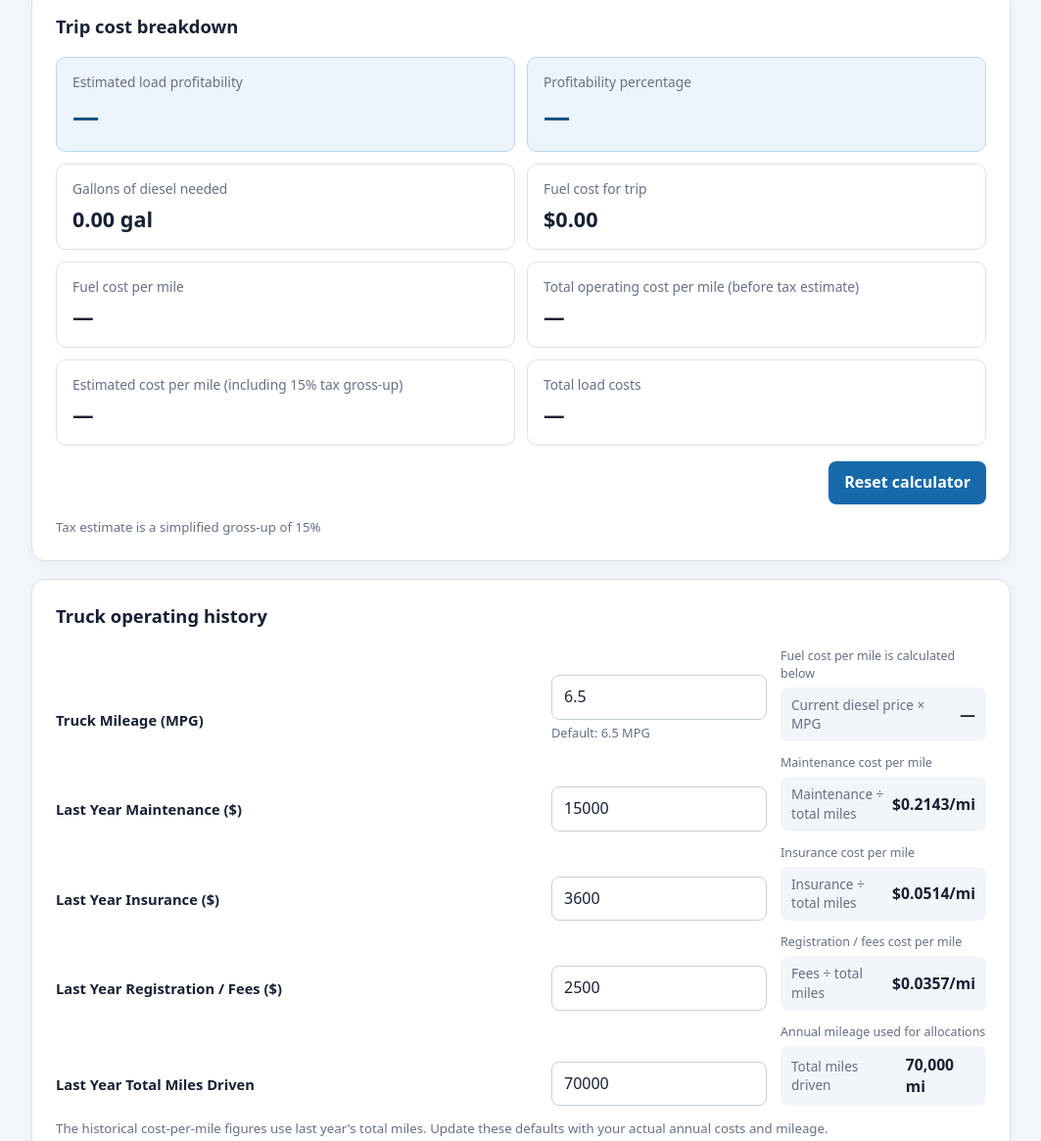
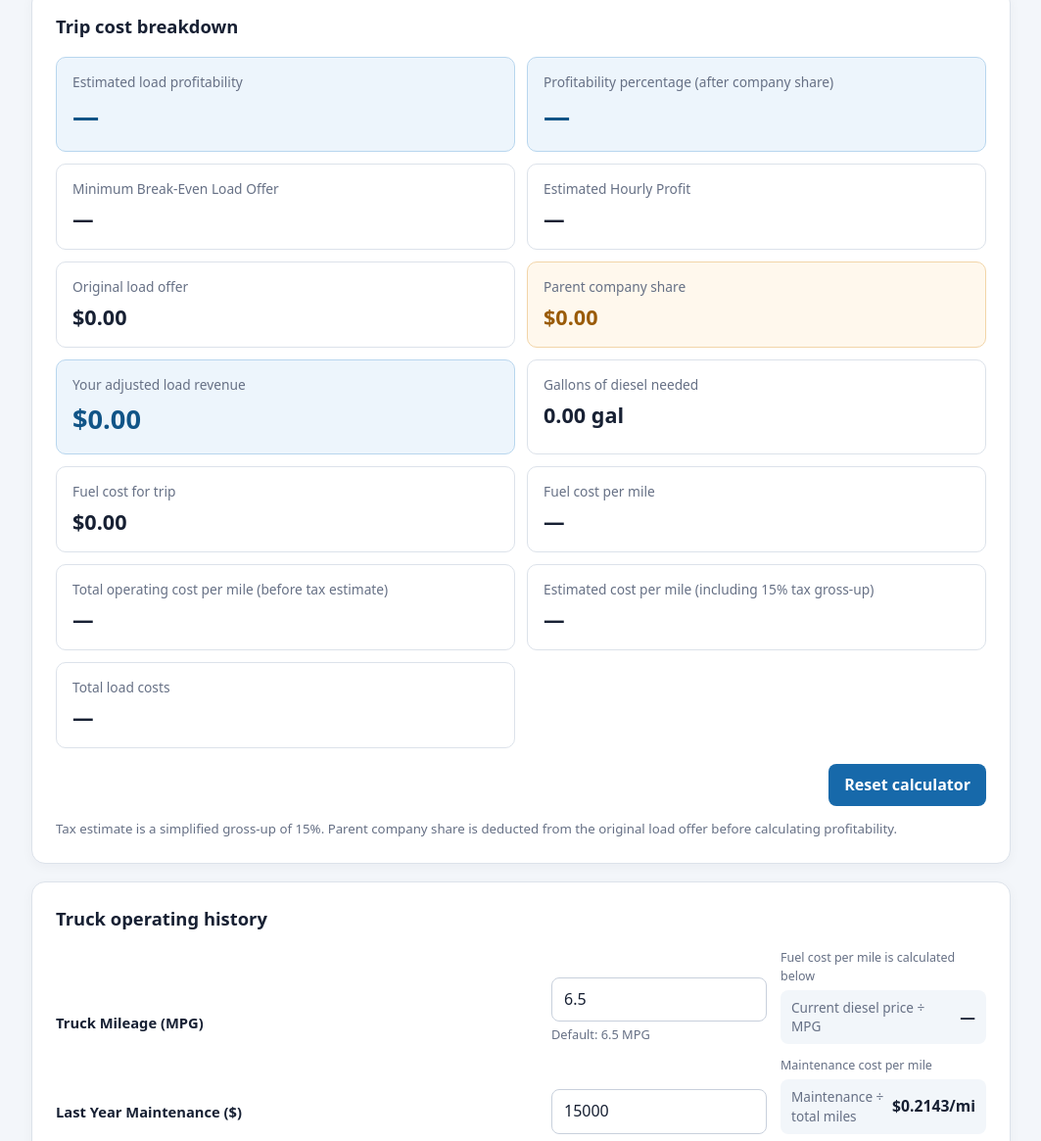
Before and after one commit to Jamesabl/TruckLoadProfitability, a plain HTML site: page index.html in a window 1280 px wide. Shown: the part 335-1500 px from the top of the page at 98% size, without its empty margins (108-1171 px from the left). Drawn offline with Linux system fonts and the light colour scheme.

Commit message:
Update index.html

```diff
--- a/index.html
+++ b/index.html
@@ -1,3 +1,4 @@
+
 <!DOCTYPE html>
 <html lang="en">
 <head>
@@ -40,11 +41,16 @@
     h2 { margin: 0 0 18px; font-size: 1.15rem; }
     .grid {
       display: grid;
-      grid-template-columns: repeat(3, minmax(0, 1fr));
+      grid-template-columns: repeat(4, minmax(0, 1fr));
       gap: 16px;
     }
     .field { min-width: 0; }
-    label { display: block; margin-bottom: 7px; font-weight: 650; font-size: .92rem; }
+    label {
+      display: block;
+      margin-bottom: 7px;
+      font-weight: 650;
+      font-size: .92rem;
+    }
     input {
       width: 100%;
       min-height: 44px;
@@ -56,7 +62,10 @@
       font: inherit;
       font-variant-numeric: tabular-nums;
     }
-    input:focus { outline: 3px solid rgba(23, 105, 170, .15); border-color: var(--accent); }
+    input:focus {
+      outline: 3px solid rgba(23, 105, 170, .15);
+      border-color: var(--accent);
+    }
     .unit { color: var(--muted); font-size: .8rem; margin-top: 4px; }
     .history-list { display: grid; gap: 13px; }
     .history-row {
@@ -78,9 +87,17 @@
       color: var(--muted);
       font-size: .85rem;
     }
-    .rate strong { color: var(--ink); font-size: .98rem; font-variant-numeric: tabular-nums; }
+    .rate strong {
+      color: var(--ink);
+      font-size: .98rem;
+      font-variant-numeric: tabular-nums;
+    }
     .rate-title { color: var(--muted); font-size: .78rem; margin-bottom: 5px; }
-    .results { display: grid; grid-template-columns: repeat(2, minmax(0, 1fr)); gap: 12px; }
+    .results {
+      display: grid;
+      grid-template-columns: repeat(2, minmax(0, 1fr));
+      gap: 12px;
+    }
     .result {
       padding: 15px 16px;
       border: 1px solid var(--line);
@@ -88,18 +105,32 @@
       background: #fff;
     }
     .result .name { color: var(--muted); font-size: .86rem; }
-    .result .value { margin-top: 5px; font-size: 1.35rem; font-weight: 750; font-variant-numeric: tabular-nums; }
+    .result .value {
+      margin-top: 5px;
+      font-size: 1.35rem;
+      font-weight: 750;
+      font-variant-numeric: tabular-nums;
+    }
     .result.primary { background: #edf5fc; border-color: #b8d6ee; }
     .result.primary .value { font-size: 1.7rem; color: var(--accent-dark); }
+    .result.company { background: #fff8ed; border-color: #f2d5a8; }
+    .result.company .value { color: #9a5b08; }
     .positive { color: var(--good) !important; }
     .negative { color: var(--bad) !important; }
     .actions { display: flex; justify-content: flex-end; margin-top: 16px; }
     button {
-      border: 0; border-radius: 8px; padding: 10px 16px;
-      background: var(--accent); color: white; font: inherit; font-weight: 650; cursor: pointer;
+      border: 0;
+      border-radius: 8px;
+      padding: 10px 16px;
+      background: var(--accent);
+      color: white;
+      font: inherit;
+      font-weight: 650;
+      cursor: pointer;
     }
     button:hover { background: var(--accent-dark); }
     .note { color: var(--muted); font-size: .83rem; margin: 14px 0 0; }
+
     @media (max-width: 720px) {
       .grid { grid-template-columns: repeat(2, minmax(0, 1fr)); }
       .history-row { grid-template-columns: minmax(0, 1fr) minmax(130px, .8fr); }
@@ -129,10 +160,12 @@
           <label for="loadOffer">Load Offer ($)</label>
           <input id="loadOffer" type="number" min="0" step="50" placeholder="Enter load offer">
         </div>
+
         <div class="field">
           <label for="dieselCost">Diesel Cost ($/gallon)</label>
           <input id="dieselCost" type="number" min="0" step="0.10" placeholder="Enter diesel price">
         </div>
+
         <div class="field">
           <label for="miles">Trip Miles</label>
           <input id="miles" type="number" min="0" step="10" placeholder="Enter trip miles">
@@ -142,73 +175,200 @@
 
     <section class="panel">
       <h2>Trip cost breakdown</h2>
+
       <div class="results">
-        <div class="result primary"><div class="name">Estimated load profitability</div><div class="value" id="profit">—</div></div>
-        <div class="result primary"><div class="name">Profitability percentage</div><div class="value" id="profitPct">—</div></div>
-        <div class="result"><div class="name">Gallons of diesel needed</div><div class="value" id="gallons">—</div></div>
-        <div class="result"><div class="name">Fuel cost for trip</div><div class="value" id="fuelCost">—</div></div>
-        <div class="result"><div class="name">Fuel cost per mile</div><div class="value" id="fuelRate">—</div></div>
-        <div class="result"><div class="name">Total operating cost per mile (before tax estimate)</div><div class="value" id="baseRate">—</div></div>
-        <div class="result"><div class="name">Estimated cost per mile (including 15% tax gross-up)</div><div class="value" id="finalRate">—</div></div>
-        <div class="result"><div class="name">Total load costs</div><div class="value" id="totalCosts">—</div></div>
+        <div class="result primary">
+          <div class="name">Estimated load profitability</div>
+          <div class="value" id="profit">—</div>
+        </div>
 
+        <div class="result primary">
+          <div class="name">Profitability percentage (after company share)</div>
+          <div class="value" id="profitPct">—</div>
+        </div>
+
+        <div class="result">
+          <div class="name">Minimum Break-Even Load Offer</div>
+          <div class="value" id="breakEven">—</div>
+        </div>
+
+        <div class="result">
+          <div class="name">Estimated Hourly Profit</div>
+          <div class="value" id="hourlyProfit">—</div>
+        </div>
+
+        <div class="result">
+          <div class="name">Original load offer</div>
+          <div class="value" id="originalOffer">—</div>
+        </div>
+
+        <div class="result company">
+          <div class="name">Parent company share</div>
+          <div class="value" id="companyAmount">—</div>
+        </div>
+
+        <div class="result primary">
+          <div class="name">Your adjusted load revenue</div>
+          <div class="value" id="adjustedOffer">—</div>
+        </div>
+
+        <div class="result">
+          <div class="name">Gallons of diesel needed</div>
+          <div class="value" id="gallons">—</div>
+        </div>
+
+        <div class="result">
+          <div class="name">Fuel cost for trip</div>
+          <div class="value" id="fuelCost">—</div>
+        </div>
+
+        <div class="result">
+          <div class="name">Fuel cost per mile</div>
+          <div class="value" id="fuelRate">—</div>
+        </div>
+
+        <div class="result">
+          <div class="name">Total operating cost per mile (before tax estimate)</div>
+          <div class="value" id="baseRate">—</div>
+        </div>
+
+        <div class="result">
+          <div class="name">Estimated cost per mile (including 15% tax gross-up)</div>
+          <div class="value" id="finalRate">—</div>
+        </div>
+
+        <div class="result">
+          <div class="name">Total load costs</div>
+          <div class="value" id="totalCosts">—</div>
+        </div>
       </div>
-      <div class="actions"><button id="reset" type="button">Reset calculator</button></div>
-      <p class="note">Tax estimate is a simplified gross-up of 15%</p>
+
+      <div class="actions">
+        <button id="reset" type="button">Reset calculator</button>
+      </div>
+
+      <p class="note">
+        Tax estimate is a simplified gross-up of 15%. Parent company share is deducted
+        from the original load offer before calculating profitability.
+      </p>
     </section>
 
     <section class="panel">
       <h2>Truck operating history</h2>
+
       <div class="history-list">
         <div class="history-row">
           <label for="truckMileage">Truck Mileage (MPG)</label>
-          <div><input id="truckMileage" type="number" min="0" step="0.1" value="6.5"><div class="unit">Default: 6.5 MPG</div></div>
-          <div class="rate-wrap"><div class="rate-title">Fuel cost per mile is calculated below</div><div class="rate"><span>Current diesel price × MPG</span><strong id="mpgHint">—</strong></div></div>
+          <div>
+            <input id="truckMileage" type="number" min="0" step="0.1" value="6.5">
+            <div class="unit">Default: 6.5 MPG</div>
+          </div>
+          <div class="rate-wrap">
+            <div class="rate-title">Fuel cost per mile is calculated below</div>
+            <div class="rate">
+              <span>Current diesel price ÷ MPG</span>
+              <strong id="mpgHint">—</strong>
+            </div>
+          </div>
         </div>
+
         <div class="history-row">
           <label for="maintenance">Last Year Maintenance ($)</label>
-          <div><input id="maintenance" type="number" min="0" step="100" value="15000"></div>
-          <div class="rate-wrap"><div class="rate-title">Maintenance cost per mile</div><div class="rate"><span>Maintenance ÷ total miles</span><strong id="maintenanceRate">—</strong></div></div>
+          <div>
+            <input id="maintenance" type="number" min="0" step="100" value="15000">
+          </div>
+          <div class="rate-wrap">
+            <div class="rate-title">Maintenance cost per mile</div>
+            <div class="rate">
+              <span>Maintenance ÷ total miles</span>
+              <strong id="maintenanceRate">—</strong>
+            </div>
+          </div>
         </div>
+
         <div class="history-row">
           <label for="insurance">Last Year Insurance ($)</label>
-          <div><input id="insurance" type="number" min="0" step="100" value="3600"></div>
-          <div class="rate-wrap"><div class="rate-title">Insurance cost per mile</div><div class="rate"><span>Insurance ÷ total miles</span><strong id="insuranceRate">—</strong></div></div>
+          <div>
+            <input id="insurance" type="number" min="0" step="100" value="3600">
+          </div>
+          <div class="rate-wrap">
+            <div class="rate-title">Insurance cost per mile</div>
+            <div class="rate">
+              <span>Insurance ÷ total miles</span>
+              <strong id="insuranceRate">—</strong>
+            </div>
+          </div>
         </div>
+
         <div class="history-row">
           <label for="registration">Last Year Registration / Fees ($)</label>
-          <div><input id="registration" type="number" min="0" step="100" value="2500"></div>
-          <div class="rate-wrap"><div class="rate-title">Registration / fees cost per mile</div><div class="rate"><span>Fees ÷ total miles</span><strong id="registrationRate">—</strong></div></div>
+          <div>
+            <input id="registration" type="number" min="0" step="100" value="2500">
+          </div>
+          <div class="rate-wrap">
+            <div class="rate-title">Registration / fees cost per mile</div>
+            <div class="rate">
+              <span>Fees ÷ total miles</span>
+              <strong id="registrationRate">—</strong>
+            </div>
+          </div>
         </div>
+
         <div class="history-row">
           <label for="annualMiles">Last Year Total Miles Driven</label>
-          <div><input id="annualMiles" type="number" min="0" step="1000" value="70000"></div>
-          <div class="rate-wrap"><div class="rate-title">Annual mileage used for allocations</div><div class="rate"><span>Total miles driven</span><strong id="annualMilesDisplay">0 mi</strong></div></div>
+          <div>
+            <input id="annualMiles" type="number" min="0" step="1000" value="70000">
+          </div>
+          <div class="rate-wrap">
+            <div class="rate-title">Annual mileage used for allocations</div>
+            <div class="rate">
+              <span>Total miles driven</span>
+              <strong id="annualMilesDisplay">0 mi</strong>
+            </div>
+          </div>
         </div>
       </div>
-      <p class="note">The historical cost-per-mile figures use last year's total miles. Update these defaults with your actual annual costs and mileage.</p>
+
+      <p class="note">
+        The historical cost-per-mile figures use last year's total miles.
+        Update these defaults with your actual annual costs and mileage.
+      </p>
     </section>
-
-
   </main>
 
   <script>
     const ids = [
-      "loadOffer", "dieselCost", "miles", "truckMileage",
-      "maintenance", "insurance", "registration", "annualMiles"
+      "loadOffer", "dieselCost", "miles",
+      "truckMileage", "maintenance", "insurance",
+      "registration", "annualMiles"
     ];
+
     const $ = id => document.getElementById(id);
+
     const number = id => {
       const value = Number($(id).value);
       return Number.isFinite(value) && value >= 0 ? value : 0;
     };
+
     const money = value => Number.isFinite(value)
-      ? value.toLocaleString("en-US", { style: "currency", currency: "USD" })
+      ? value.toLocaleString("en-US", {
+          style: "currency",
+          currency: "USD"
+        })
       : "—";
+
     const perMile = value => Number.isFinite(value)
-      ? value.toLocaleString("en-US", { style: "currency", currency: "USD", minimumFractionDigits: 4, maximumFractionDigits: 4 }) + "/mi"
+      ? value.toLocaleString("en-US", {
+          style: "currency",
+          currency: "USD",
+          minimumFractionDigits: 4,
+          maximumFractionDigits: 4
+        }) + "/mi"
       : "—";
-    const set = (id, value) => { $(id).textContent = value; };
+
+    const set = (id, value) => {
+      $(id).textContent = value;
+    };
 
     function calculate() {
       const offer = number("loadOffer");
@@ -217,56 +377,166 @@
       const mpg = number("truckMileage");
       const annualMiles = number("annualMiles");
 
-      const maintenanceRate = annualMiles > 0 ? number("maintenance") / annualMiles : NaN;
-      const insuranceRate = annualMiles > 0 ? number("insurance") / annualMiles : NaN;
-      const registrationRate = annualMiles > 0 ? number("registration") / annualMiles : NaN;
+      // Parent company deduction
+      const companyPct = 30;
+      const companyAmount = offer * (companyPct / 100);
+      const adjustedOffer = offer - companyAmount;
 
+      // Historical operating costs per mile
+      const maintenanceRate = annualMiles > 0
+        ? number("maintenance") / annualMiles : NaN;
+
+      const insuranceRate = annualMiles > 0
+        ? number("insurance") / annualMiles : NaN;
+
+      const registrationRate = annualMiles > 0
+        ? number("registration") / annualMiles : NaN;
+
+      // Fuel calculations
       const gallons = mpg > 0 ? miles / mpg : NaN;
-      const tripFuel = Number.isFinite(gallons) ? gallons * diesel : NaN;
-      const fuelRate = miles > 0 && Number.isFinite(tripFuel) ? tripFuel / miles : NaN;
+      const tripFuel = Number.isFinite(gallons)
+        ? gallons * diesel : NaN;
 
-      const baseRate = [maintenanceRate, insuranceRate, registrationRate, fuelRate].every(Number.isFinite)
-        ? maintenanceRate + insuranceRate + registrationRate + fuelRate : NaN;
-      const finalRate = Number.isFinite(baseRate) ? baseRate / 0.85 : NaN;
-      const totalCosts = Number.isFinite(finalRate) ? miles * finalRate : NaN;
-      const profit = Number.isFinite(totalCosts) ? offer - totalCosts : NaN;
-      const profitPct = offer > 0 && Number.isFinite(profit) ? profit / offer : NaN;
+      const fuelRate = miles > 0 && Number.isFinite(tripFuel)
+        ? tripFuel / miles : NaN;
 
+      // Total operating cost per mile
+      const baseRate = [
+        maintenanceRate,
+        insuranceRate,
+        registrationRate,
+        fuelRate
+      ].every(Number.isFinite)
+        ? maintenanceRate + insuranceRate + registrationRate + fuelRate
+        : NaN;
+
+      // Apply 15% tax gross-up
+      const finalRate = Number.isFinite(baseRate)
+        ? baseRate / 0.85 : NaN;
+
+      // Calculate total trip costs
+      const totalCosts = Number.isFinite(finalRate)
+        ? miles * finalRate : NaN;
+
+      // Profit is based on adjusted revenue after company deduction
+      const profit = Number.isFinite(totalCosts)
+        ? adjustedOffer - totalCosts : NaN;
+
+      // Profit percentage uses adjusted revenue
+      const profitPct = adjustedOffer > 0 && Number.isFinite(profit)
+        ? profit / adjustedOffer : NaN;
+
+        // Minimum original load offer needed to break even
+      const companyMultiplier = 1 - (companyPct / 100);
+
+      const breakEvenOffer = Number.isFinite(totalCosts) && companyMultiplier > 0
+        ? totalCosts / companyMultiplier : NaN;
+
+      // Estimate total trip hours
+      // Assumes 700 miles can be driven in 11 hours.
+      // A 10-hour rest is required between driving segments.
+
+      const restBreaks = miles > 0
+        ? Math.floor((miles - 1) / 700) : 0;
+
+      const drivingHours = miles > 0
+        ? (miles / 700) * 11 : NaN;
+
+      const totalTripHours = Number.isFinite(drivingHours)
+        ? drivingHours + (restBreaks * 10) : NaN;
+
+      // Estimated profit per elapsed trip hour
+      const hourlyProfit = Number.isFinite(profit) && totalTripHours > 0
+        ? profit / totalTripHours : NaN;
+
+
+
+      // Display historical operating rates
       set("maintenanceRate", perMile(maintenanceRate));
       set("insuranceRate", perMile(insuranceRate));
       set("registrationRate", perMile(registrationRate));
-      set("mpgHint", mpg > 0 && diesel > 0 ? money(diesel / mpg) + "/mi fuel" : "—");
-      set("annualMilesDisplay", annualMiles.toLocaleString("en-US") + " mi");
-      set("gallons", Number.isFinite(gallons) ? gallons.toFixed(2) + " gal" : "—");
+
+      set(
+        "mpgHint",
+        mpg > 0 && diesel > 0
+          ? money(diesel / mpg) + "/mi fuel"
+          : "—"
+      );
+
+      set(
+        "annualMilesDisplay",
+        annualMiles.toLocaleString("en-US") + " mi"
+      );
+
+      // Display parent company breakdown
+      set("originalOffer", money(offer));
+      set("companyAmount", money(companyAmount));
+      set("adjustedOffer", money(adjustedOffer));
+
+      // Display trip calculations
+      set(
+        "gallons",
+        Number.isFinite(gallons) ? gallons.toFixed(2) + " gal" : "—"
+      );
+
       set("fuelCost", money(tripFuel));
       set("fuelRate", perMile(fuelRate));
       set("baseRate", perMile(baseRate));
       set("finalRate", perMile(finalRate));
       set("totalCosts", money(totalCosts));
 
+      set("breakEven", money(breakEvenOffer));
+
+      set("hourlyProfit", Number.isFinite(hourlyProfit)
+        ? money(hourlyProfit) + "/hr" : "—");
+
+      // Display profitability
       const profitEl = $("profit");
       profitEl.textContent = money(profit);
-      profitEl.classList.toggle("positive", Number.isFinite(profit) && profit >= 0);
-      profitEl.classList.toggle("negative", Number.isFinite(profit) && profit < 0);
+      profitEl.classList.toggle(
+        "positive",
+        Number.isFinite(profit) && profit >= 0
+      );
+      profitEl.classList.toggle(
+        "negative",
+        Number.isFinite(profit) && profit < 0
+      );
+
       const pctEl = $("profitPct");
       pctEl.textContent = Number.isFinite(profitPct)
-        ? (profitPct * 100).toFixed(1) + "%" : "—";
-      pctEl.classList.toggle("positive", Number.isFinite(profitPct) && profitPct >= 0);
-      pctEl.classList.toggle("negative", Number.isFinite(profitPct) && profitPct < 0);
+        ? (profitPct * 100).toFixed(1) + "%"
+        : "—";
+
+      pctEl.classList.toggle(
+        "positive",
+        Number.isFinite(profitPct) && profitPct >= 0
+      );
+      pctEl.classList.toggle(
+        "negative",
+        Number.isFinite(profitPct) && profitPct < 0
+      );
     }
 
-    ids.forEach(id => $(id).addEventListener("input", calculate));
+    // Recalculate whenever an input changes
+    ids.forEach(id => {
+      $(id).addEventListener("input", calculate);
+    });
+
+    // Reset all inputs to their defaults
     $("reset").addEventListener("click", () => {
       $("loadOffer").value = "";
       $("dieselCost").value = "";
       $("miles").value = "";
+
       $("truckMileage").value = "6.5";
       $("maintenance").value = "15000";
       $("insurance").value = "3600";
       $("registration").value = "2500";
       $("annualMiles").value = "70000";
+
       calculate();
     });
+
     calculate();
   </script>
 </body>
```
